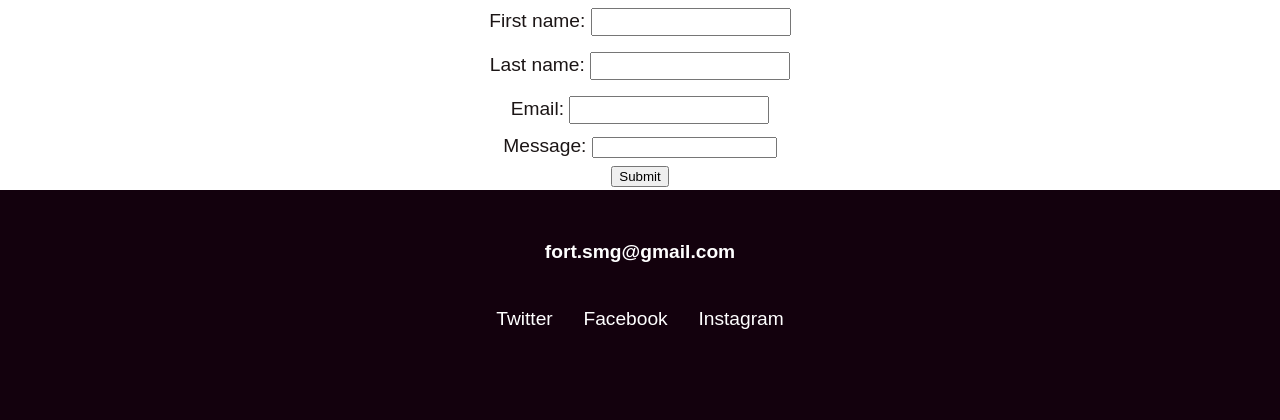
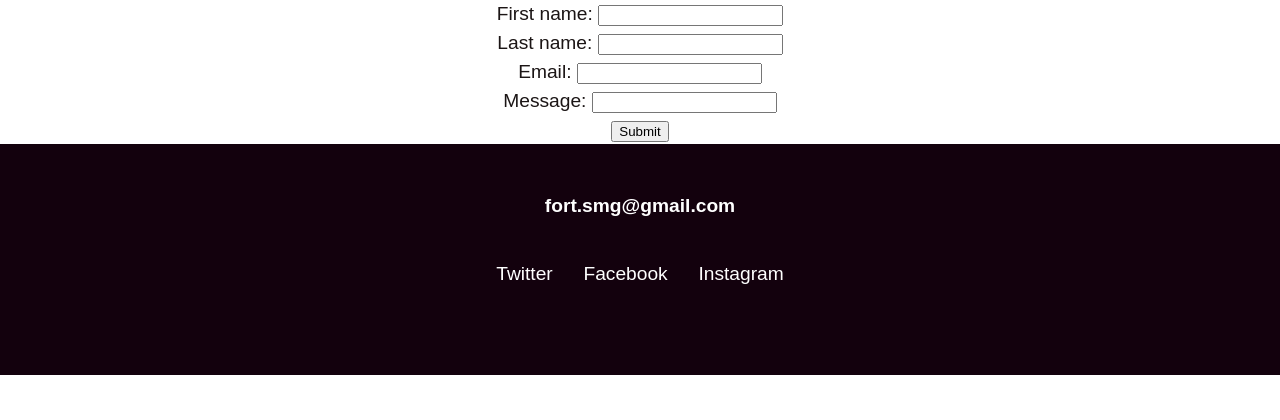
Before and after one commit to Peace-M/CATII, a Flask app: page /contact in a window 1280 px wide. Shown: the part 88-508 px from the top of the page. Run offline with Flask 2, Linux system fonts and the light colour scheme.

Commit message:
modified files

```diff
--- a/Static/styles.css
+++ b/Static/styles.css
@@ -399,28 +399,7 @@ header {
 .mycontact {
 text-align: center;
 }
-input[type=text]{
-  width:200px;
-  height: 5px;
-  padding: 12px 20px;
-  margin: 8px 0;
-  box-sizing: border-box;
-}
-input [type=textarea] {
-  width: 200px;
-  height: 150px;
-  padding: 12px 20px;
-  box-sizing: border-box;
-  border-radius: 4px;
-  resize: none;
-}
-input[type=email]{
-  width:200px;
-  height: 5px;
-  padding: 12px 20px;
-  margin: 8px 0;
-  box-sizing: border-box;
-}
+
 .container {
   margin: 0 auto;
   width: 400px;
--- a/app.py
+++ b/app.py
@@ -43,13 +43,7 @@ def add_user ():
         except:
             return "Error Submitting"
     else:
-        return render_template('contact.html')
-
-
-
-if __name__   == "__main__":
-    app.run(debug=True)
-
+        return render_template('index.html')
 
 
 
@@ -74,3 +68,8 @@ def portfolio():
 @app.route('/portfolioII-page.html')
 def portfolioll():
     return render_template('portfolioII-page.html')
+
+
+
+if __name__   == "__main__":
+    app.run(debug=True)
```
